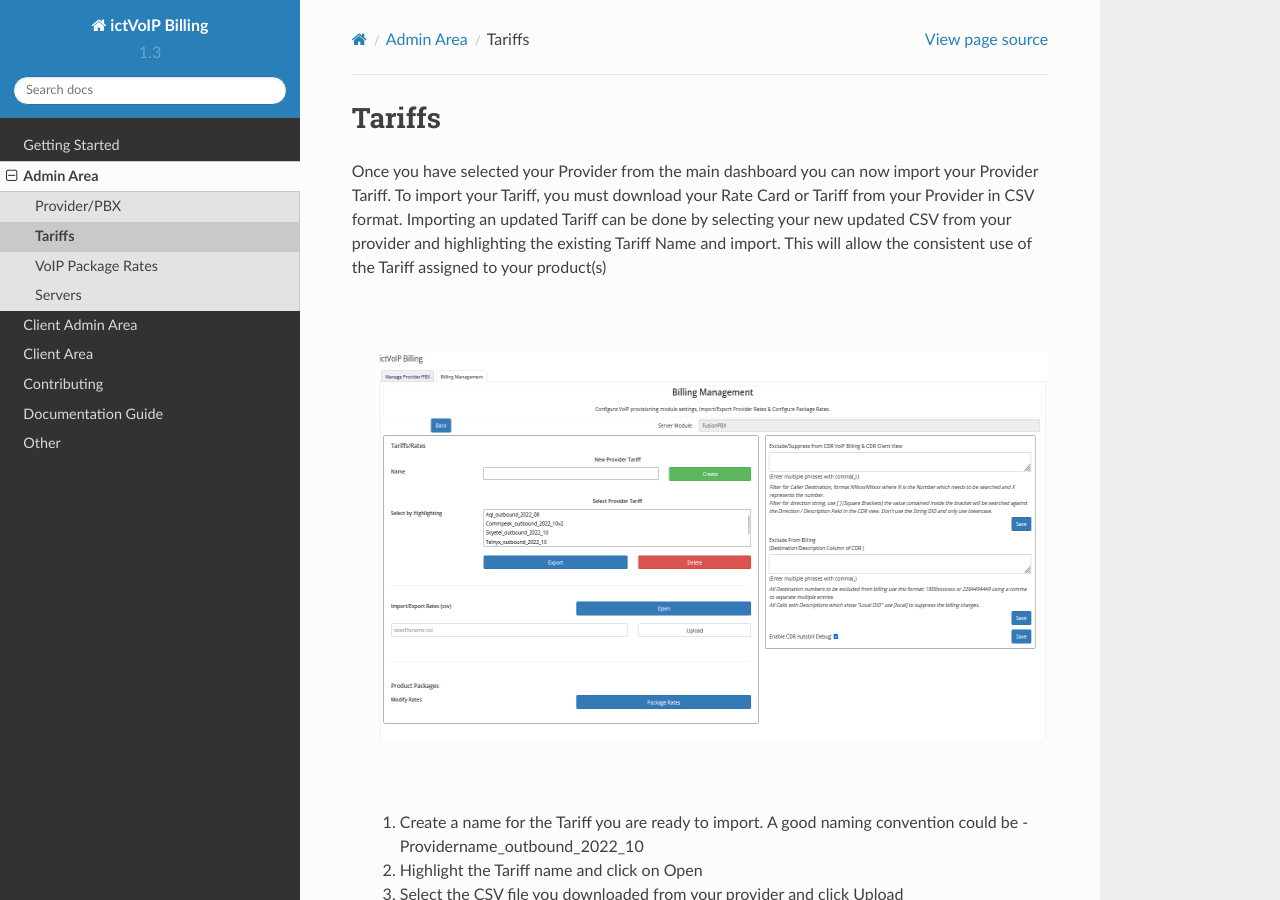
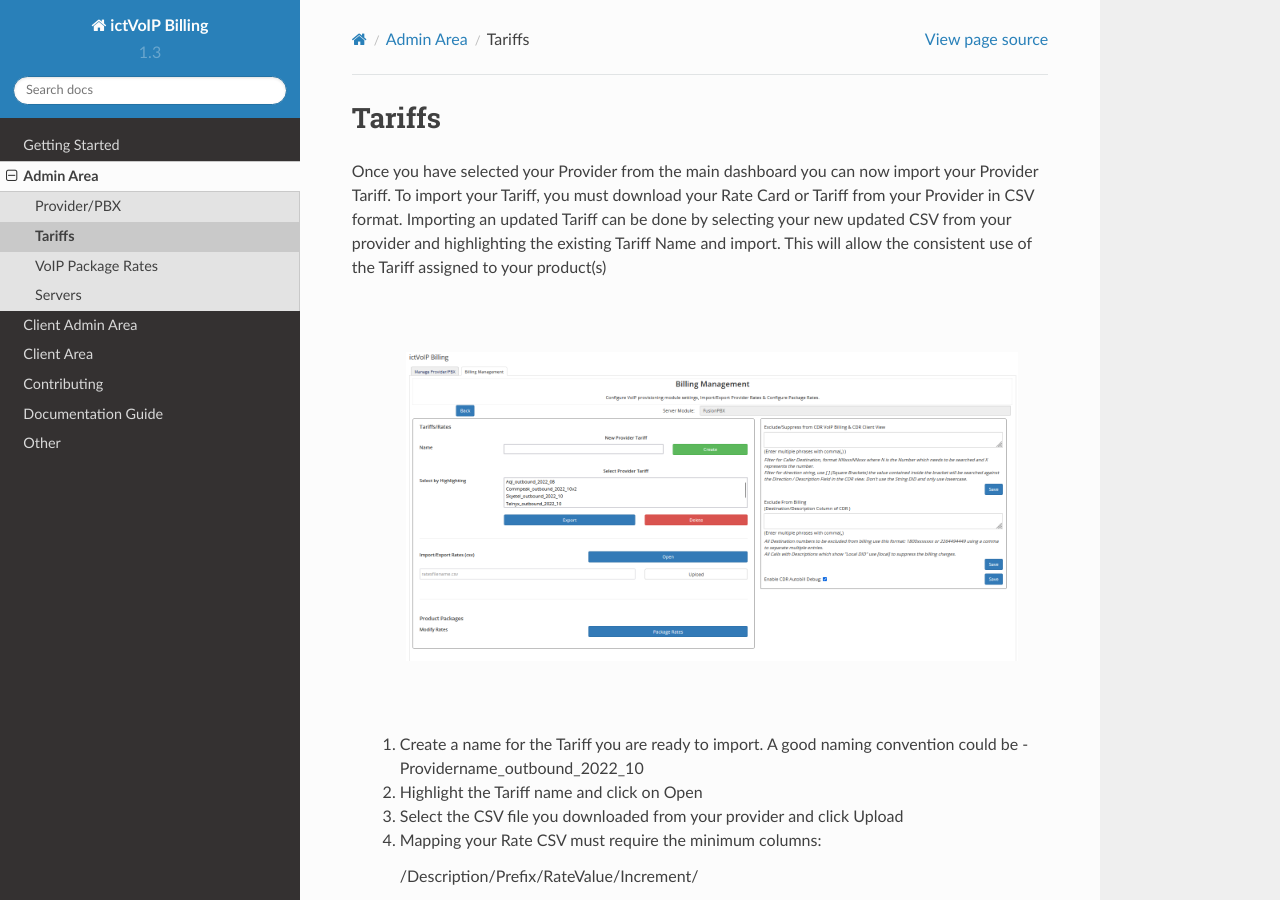
Before and after one commit to ictvoip/ictvoip-docs, a Sphinx documentation site: the page built from docs/source/admin/tariffs.rst, in a window 1280 px wide and 900 px high. Built offline with Sphinx 7.4.7 and the Read the Docs theme 2.0.0, drawn with Linux system fonts in a browser that asks for light colours; pages that are not in the unit, such as notebooks, are missing from menus.

Commit message:
Update tariffs.rst

```diff
--- a/docs/source/admin/tariffs.rst
+++ b/docs/source/admin/tariffs.rst
@@ -8,7 +8,7 @@ To import your Tariff, you must download your Rate Card or Tariff from your Prov
   |
 
  .. image:: ../_static/images/admin/billing_management.png
-        :scale: 50%
+        :scale: 40%
         :align: center
         :alt: ictVoIP Billing Management
 
@@ -28,7 +28,7 @@ To import your Tariff, you must download your Rate Card or Tariff from your Prov
   |
 
  .. image:: ../_static/images/admin/import_mapping.png
-        :scale: 70%
+        :scale: 50%
         :align: center
         :alt: Import Mapping of Tariff
 
@@ -40,7 +40,7 @@ To import your Tariff, you must download your Rate Card or Tariff from your Prov
   |
 
  .. image:: ../_static/images/admin/import_complete.png
-        :scale: 70%
+        :scale: 50%
         :align: center
         :alt: Import Complete
 
```
